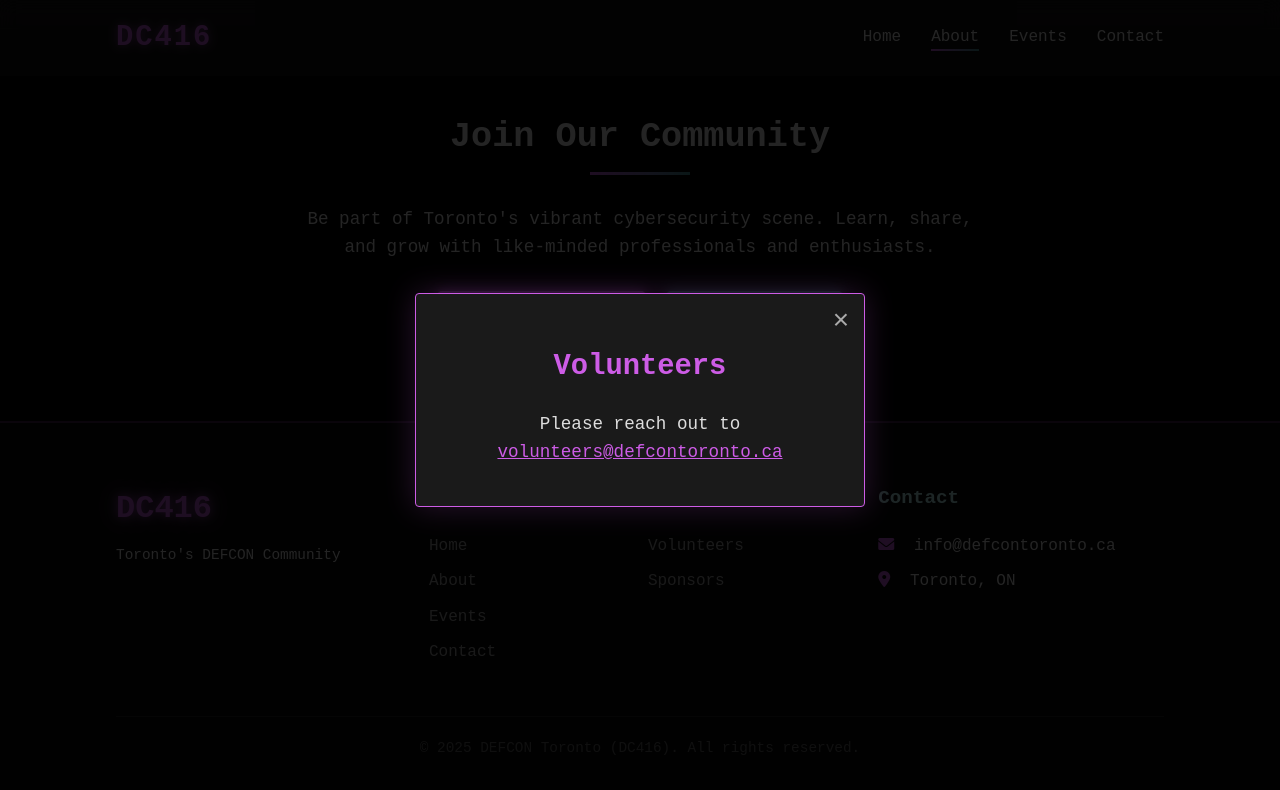
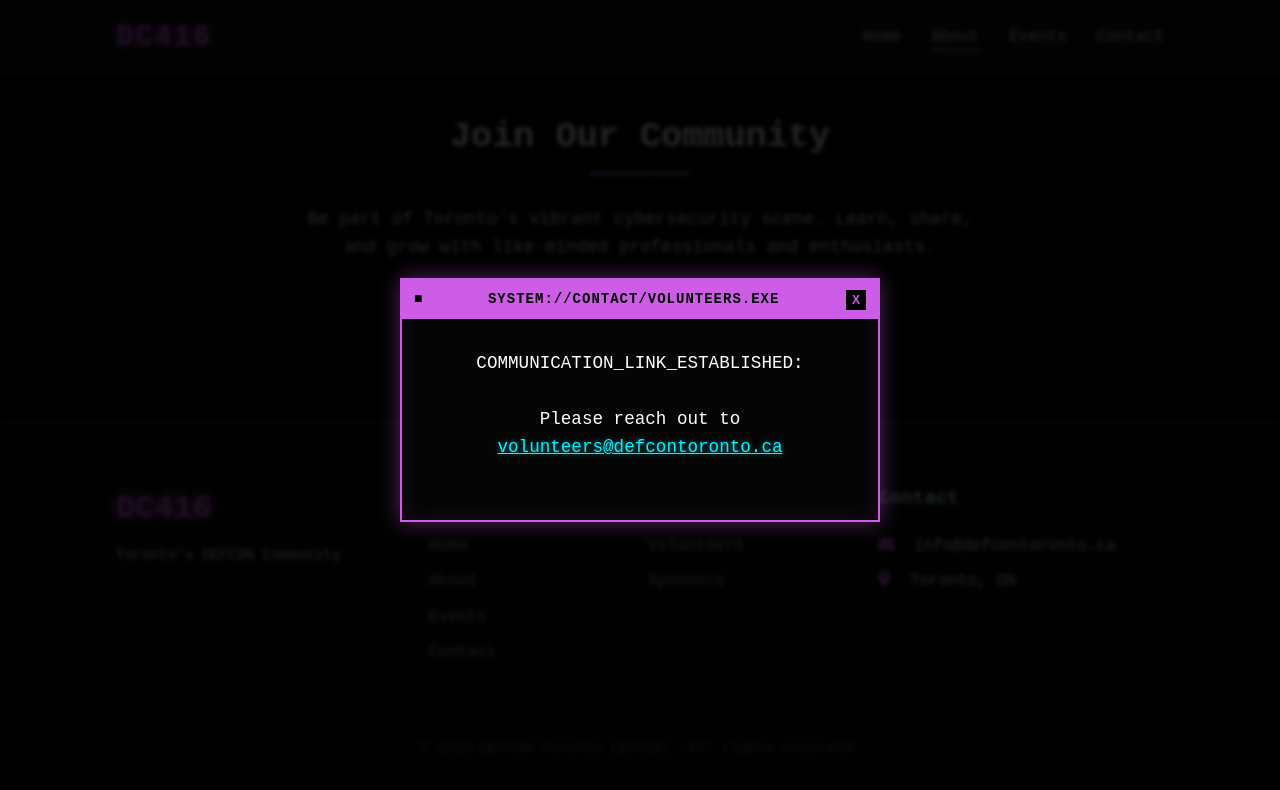
Before and after one commit to amir-hosseinpour/dc416-docker, a plain HTML site: page dc416-main-website-main/about.html in a window 1280 px wide. Both pictures are taken after a click on the link "Volunteers". Shown: the part 2886-3676 px from the top of the page. Drawn offline with Linux system fonts and the light colour scheme.

Commit message:
fixed the volunteers & sponsors popups

```diff
--- a/dc416-main-website-main/about.html
+++ b/dc416-main-website-main/about.html
@@ -178,10 +178,7 @@
                     <div class="stat-number">40+</div>
                     <div class="stat-label">Events Hosted</div>
                 </div>
-                <div class="stat-box">
-                    <div class="stat-number">425+</div>
-                    <div class="stat-label">5-Star Ratings</div>
-                </div>
+
                 <div class="stat-box">
                     <div class="stat-number">9</div>
                     <div class="stat-label">Years of Growth</div>
--- a/dc416-main-website-main/js/main.js
+++ b/dc416-main-website-main/js/main.js
@@ -239,89 +239,126 @@
     }
 
     const email = emailType === 'volunteers' ? 'volunteers@defcontoronto.ca' : 'sponsors@defcontoronto.ca';
-    const message = `Please reach out to <a href="mailto:${email}" style="color: var(--primary); text-decoration: underline;">${email}</a>`;
+    // Use monospace font for the message to match the retro vibe
+    const message = `COMMUNICATION_LINK_ESTABLISHED:<br><br>Please reach out to <a href="mailto:${email}" style="color: #00f3ff; text-decoration: underline; text-shadow: 0 0 5px rgba(0, 243, 255, 0.5);">${email}</a>`;
+    const titleText = `SYSTEM://CONTACT/${emailType.toUpperCase()}.EXE`;
 
     // Create modal overlay
     const overlay = document.createElement('div');
-    overlay.className = 'popup-overlay'; // Add class for easy removal
+    overlay.className = 'popup-overlay';
     overlay.style.position = 'fixed';
     overlay.style.top = '0';
     overlay.style.left = '0';
     overlay.style.width = '100%';
     overlay.style.height = '100%';
     overlay.style.backgroundColor = 'rgba(0, 0, 0, 0.85)';
+    overlay.style.backdropFilter = 'blur(2px)';
     overlay.style.display = 'flex';
     overlay.style.justifyContent = 'center';
     overlay.style.alignItems = 'center';
-    overlay.style.zIndex = '99999'; // Higher z-index
+    overlay.style.zIndex = '99999';
     overlay.style.opacity = '0';
-    overlay.style.transition = 'opacity 0.3s ease';
+    overlay.style.transition = 'opacity 0.2s ease-out';
 
-    // Create modal content
+    // Create modal window (Retro Style)
     const modal = document.createElement('div');
-    modal.style.backgroundColor = '#1a1a1a';
-    modal.style.padding = '40px';
-    modal.style.borderRadius = '4px';
-    modal.style.border = '1px solid var(--primary)';
-    modal.style.boxShadow = '0 0 30px rgba(205, 92, 230, 0.2)';
+    modal.style.backgroundColor = '#050505';
+    modal.style.border = '2px solid #CD5CE6'; // Primary Purple
+    modal.style.boxShadow = '0 0 20px rgba(205, 92, 230, 0.4), inset 0 0 20px rgba(205, 92, 230, 0.1)';
     modal.style.maxWidth = '90%';
-    modal.style.width = '450px';
-    modal.style.textAlign = 'center';
+    modal.style.width = '480px';
     modal.style.position = 'relative';
-    modal.style.transform = 'translateY(20px)';
-    modal.style.transition = 'transform 0.3s ease';
+    modal.style.transform = 'scale(0.95)';
+    modal.style.transition = 'transform 0.2s cubic-bezier(0.175, 0.885, 0.32, 1.275)';
+    modal.style.fontFamily = '"Courier New", Courier, monospace'; // Retro Font
 
-    // Add close button
+    // Create Title Bar
+    const titleBar = document.createElement('div');
+    titleBar.style.backgroundColor = '#CD5CE6';
+    titleBar.style.color = '#000';
+    titleBar.style.padding = '8px 12px';
+    titleBar.style.display = 'flex';
+    titleBar.style.justifyContent = 'space-between';
+    titleBar.style.alignItems = 'center';
+    titleBar.style.fontWeight = 'bold';
+    titleBar.style.letterSpacing = '1px';
+    titleBar.style.fontSize = '14px';
+    titleBar.textContent = titleText;
+
+    // Title Bar Icon (Decoration)
+    const titleIcon = document.createElement('span');
+    titleIcon.innerHTML = '&#9632;'; // Square block
+    titleIcon.style.marginRight = '8px';
+    titleBar.prepend(titleIcon);
+
+    // Close Button (in Title Bar)
     const closeBtn = document.createElement('button');
-    closeBtn.innerHTML = '&times;';
-    closeBtn.style.position = 'absolute';
-    closeBtn.style.top = '10px';
-    closeBtn.style.right = '15px';
-    closeBtn.style.background = 'none';
-    closeBtn.style.border = 'none';
-    closeBtn.style.color = '#aaa';
-    closeBtn.style.fontSize = '28px';
+    closeBtn.textContent = 'X';
+    closeBtn.style.background = '#000';
+    closeBtn.style.color = '#CD5CE6';
+    closeBtn.style.border = '1px solid #000';
+    closeBtn.style.width = '20px';
+    closeBtn.style.height = '20px';
+    closeBtn.style.lineHeight = '18px';
+    closeBtn.style.textAlign = 'center';
     closeBtn.style.cursor = 'pointer';
-    closeBtn.style.transition = 'color 0.3s';
-    closeBtn.onmouseover = () => closeBtn.style.color = '#fff';
-    closeBtn.onmouseout = () => closeBtn.style.color = '#aaa';
+    closeBtn.style.fontSize = '12px';
+    closeBtn.style.fontWeight = 'bold';
+    closeBtn.style.marginLeft = '10px';
+    closeBtn.onmouseover = () => { closeBtn.style.background = '#fff'; closeBtn.style.color = '#000'; };
+    closeBtn.onmouseout = () => { closeBtn.style.background = '#000'; closeBtn.style.color = '#CD5CE6'; };
 
-    // Add content
-    const title = document.createElement('h3');
-    title.textContent = emailType.charAt(0).toUpperCase() + emailType.slice(1);
-    title.style.color = 'var(--primary)';
-    title.style.marginBottom = '20px';
-    title.style.marginTop = '10px';
-    title.style.fontSize = '1.8rem';
+    // Content Area
+    const content = document.createElement('div');
+    content.style.padding = '30px';
+    content.style.color = '#fff';
+    content.style.fontSize = '1.1rem';
+    content.style.lineHeight = '1.6';
+    content.style.textAlign = 'center';
 
     const text = document.createElement('p');
     text.innerHTML = message;
-    text.style.lineHeight = '1.6';
     text.style.margin = '0';
-    text.style.fontSize = '1.1rem';
-    text.style.color = '#ddd';
 
-    modal.appendChild(closeBtn);
-    modal.appendChild(title);
-    modal.appendChild(text);
+    // Add pulsing cursor effect
+    const cursor = document.createElement('span');
+    cursor.innerHTML = '&#9608;'; // Block cursor
+    cursor.style.display = 'inline-block';
+    cursor.style.marginLeft = '5px';
+    cursor.style.color = '#CD5CE6';
+    cursor.style.animation = 'blink 1s step-end infinite';
+
+    // Inject blink animation style if not exists
+    if (!document.getElementById('blink-style')) {
+        const style = document.createElement('style');
+        style.id = 'blink-style';
+        style.innerHTML = '@keyframes blink { 0%, 100% { opacity: 1; } 50% { opacity: 0; } }';
+        document.head.appendChild(style);
+    }
+
+    titleBar.appendChild(closeBtn);
+    content.appendChild(text);
+    content.appendChild(cursor);
+    modal.appendChild(titleBar);
+    modal.appendChild(content);
     overlay.appendChild(modal);
     document.body.appendChild(overlay);
 
     // Animate in
     requestAnimationFrame(() => {
         overlay.style.opacity = '1';
-        modal.style.transform = 'translateY(0)';
+        modal.style.transform = 'scale(1)';
     });
 
     // Close functionality
     const closePopup = () => {
         overlay.style.opacity = '0';
-        modal.style.transform = 'translateY(20px)';
+        modal.style.transform = 'scale(0.95)';
         setTimeout(() => {
             if (document.body.contains(overlay)) {
                 document.body.removeChild(overlay);
             }
-        }, 300);
+        }, 200);
     };
 
     closeBtn.onclick = closePopup;
```
